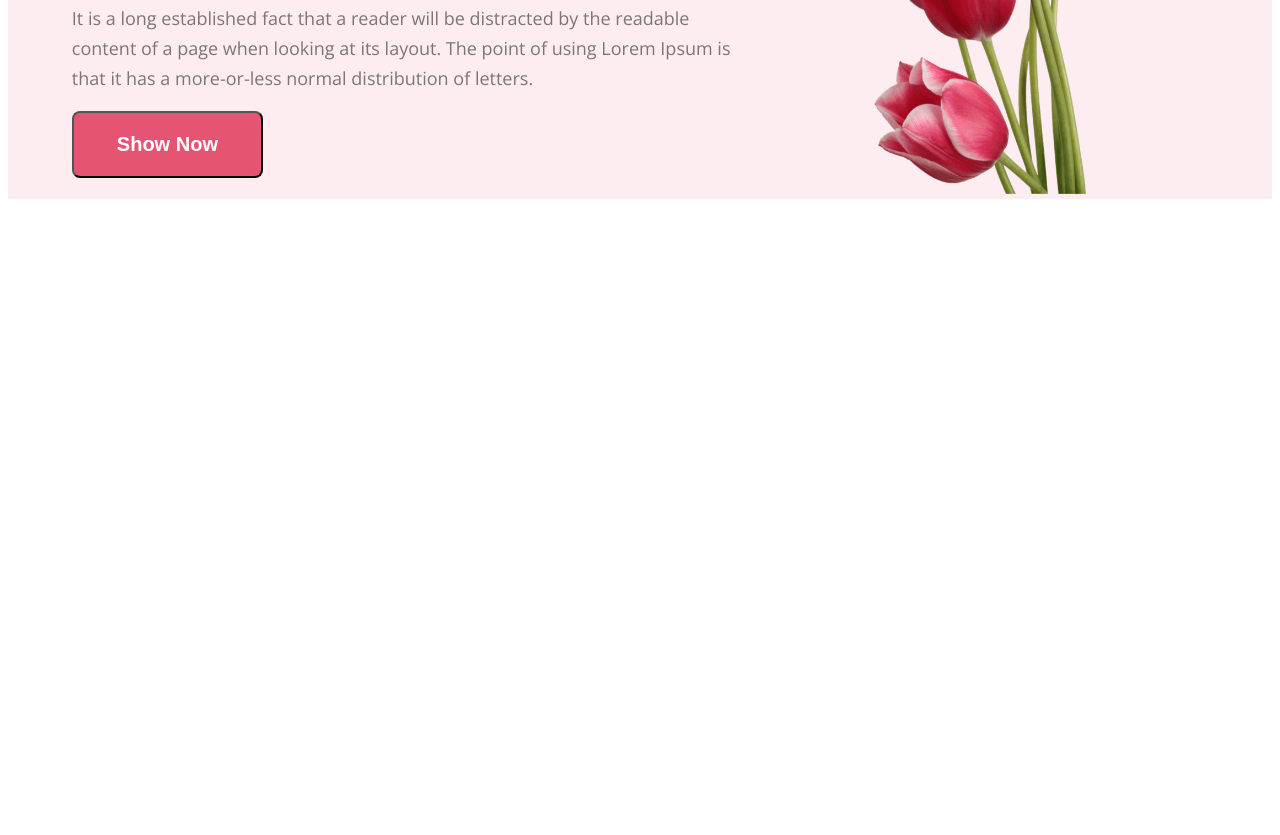
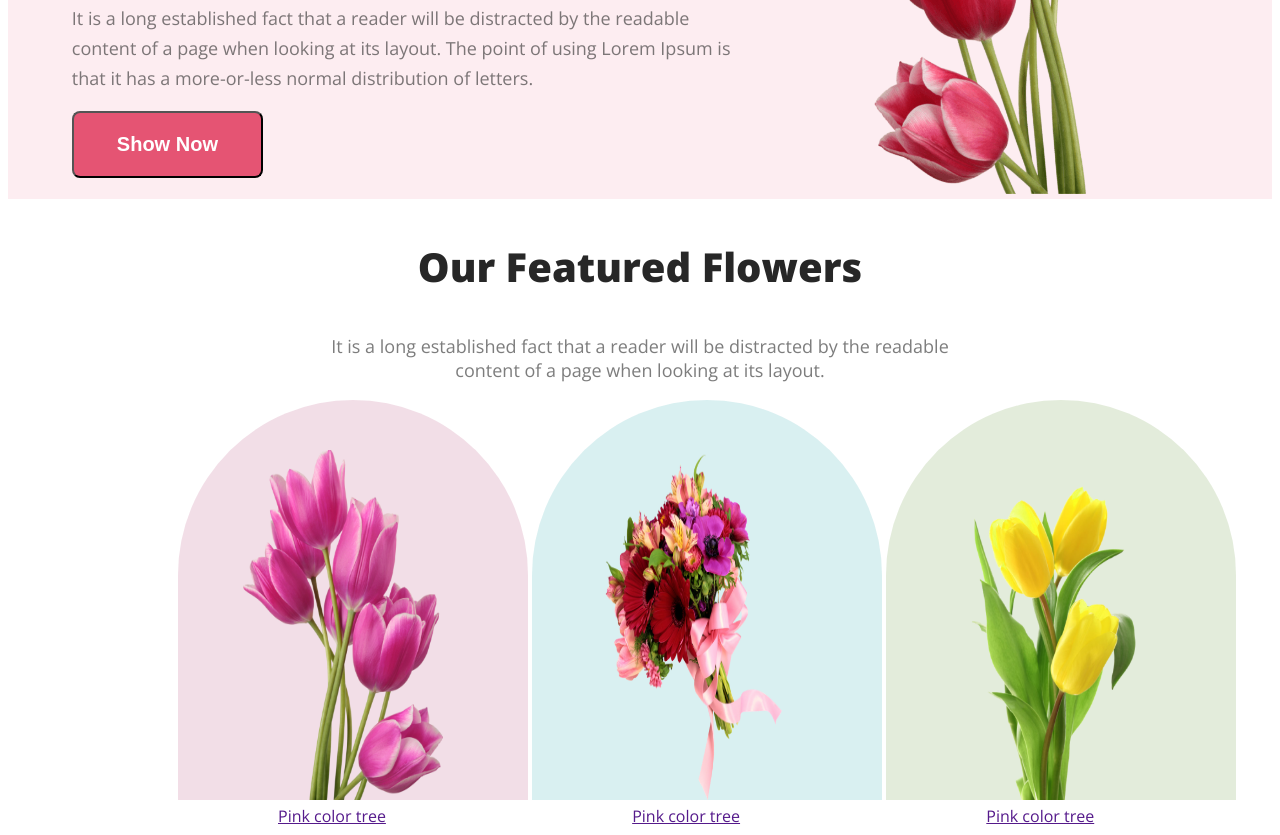
Before and after one commit to FokhrulAbedin/flower-shop, a plain HTML site: page index.html in a window 1280 px wide. Shown: the part 314-1149 px from the top of the page. Before the commit the page ends 800 px from the top, so only its background shows below. Drawn offline with nearby package versions, Linux system fonts and the light colour scheme.

Commit message:
Featured image added

```diff
--- a/index.html
+++ b/index.html
@@ -22,32 +22,37 @@
 </div>
 
 <div>
-
-    <img class="header-img" src="Images/pngwing 10.png" alt="">
-
+<img class="header-img" src="Images/pngwing 10.png" alt="">
 </div>
-
-
-
-
 </div>
-
-
-
-
-
-  </header>
-
-
-
-
-
-
+</header>
 
 
 <main>
+<div id="featured">
+    <h3 class="main-header">Our Featured Flowers</h3>
+    <p class="main-description">It is a long established fact that a reader will be distracted by the readable <br> content of a page when looking at its layout.</p>
+</div>
 
+<div class="flowershow">
+<div class="flowshowcase1">
+  <div>  <img class="img" src="Images/pngwing 6.png" alt="">
+    <a class="flower-caption" href="">Pink color tree</a>
+  </div>
+</div>
 
+ <div class="flowshowcase2">
+  <div>  <img class="img" src="Images/pngwing 5.png" alt="">
+    <a class="flower-caption" href="">Pink color tree</a>
+  </div>
+</div>
+
+<div class="flowshowcase3">
+  <div>  <img class="img" src="Images/pngwing 7.png" alt="">
+    <a class="flower-caption" href="">Pink color tree</a>
+  </div>
+</div>
+</div>
 </main>
 <footer>
 
--- a/styles.css
+++ b/styles.css
@@ -39,3 +39,62 @@ font-family: 'Open Sans', sans-serif;
     height: 500px;
     flex-shrink: 0;
 }
+
+#featured{
+    text-align: center;
+}
+
+.main-header{
+    color: #272727;
+    font-size: 40px;
+    font-weight: 800;
+
+}
+.main-description{
+    color: rgba(39, 39, 39, 0.60);
+    font-size: 18px;
+    font-weight: 400;
+}
+
+.flowershow{
+    margin-left: 170px;
+
+}
+
+.flowshowcase1{
+    background-color: rgba(167, 33, 98, 0.15);
+    width:350px;
+    height:400px;
+    border-radius: 300px 300px 0px 0px;
+    display: inline-block;
+    margin: 0 auto;
+
+}
+.flowshowcase2{
+    background-color: rgba(5, 151, 160, 0.15);
+    width:350px;
+    height:400px;
+    border-radius: 300px 300px 0px 0px;
+    display: inline-block;
+    margin: 0 auto;
+
+}
+.flowshowcase3{
+    background-color: rgba(71, 125, 17, 0.15);
+    width:350px;
+    height:400px;
+    border-radius: 300px 300px 0px 0px;
+    display: inline-block;
+    margin: 0 auto;
+
+}
+
+.img{
+    height: 350px;
+    width: 200px;
+    margin-top: 50px;
+    margin-left: 65px;
+}
+.flower-caption{
+    margin-left: 100px;
+}
```
